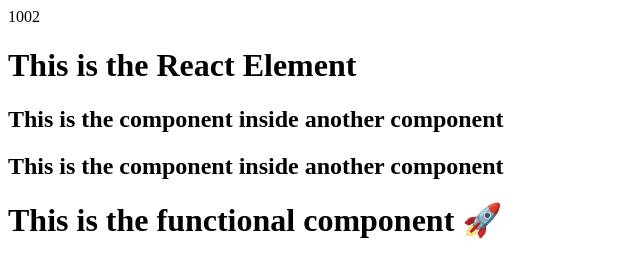
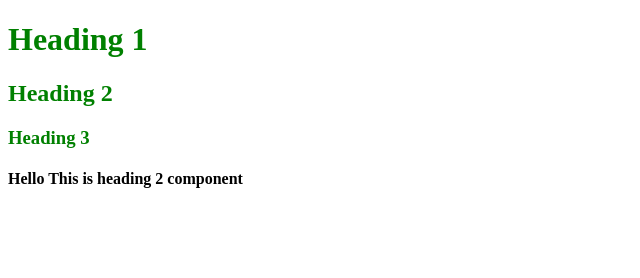
Before and after one commit to raja-raavi/React-part3-LayingTheFoundation, a React app: page / in a window 1280 px wide. Shown: the whole page, without its empty margins (0-640 px from the left). Built offline with nearby package versions, Linux system fonts and the light colour scheme.

Commit message:
Added the Assignment work

```diff
--- /dev/null
+++ b/codingAss.js
@@ -0,0 +1,37 @@
+import React from "react";
+import ReactDOM from "react-dom/client";
+
+//React Element
+// const heading = React.createElement("div", { className: "title" }, [
+//   React.createElement("h1", { key: "h1" }, "Heading 1"),
+//   React.createElement("h2", { key: "h2" }, "Heading 2"),
+//   React.createElement("h3", { key: "h3" }, "Heading 3"),
+// ]);
+
+//Uisng JSX
+// const heading = (
+//   <div className="title">
+//     <h1>Heading 1</h1>
+//     <h2>Heading 2</h2>
+//     <h3>Heading 3</h3>
+//   </div>
+// );
+
+//Functional component
+const Heading = () => {
+  return (
+    <div className="title">
+      <h1 className="color">Heading 1</h1>
+      <h2 className="color">Heading 2</h2>
+      <h3 className="color">Heading 3</h3>
+      {Heading2()}
+    </div>
+  );
+};
+
+// component composition
+const Heading2 = () => <h4>Hello This is heading 2 component</h4>;
+
+const root = ReactDOM.createRoot(document.getElementById("root"));
+
+root.render(<Heading />);
--- a/index.css
+++ b/index.css
@@ -1,3 +1,7 @@
 .heading {
   color: red;
 }
+
+.color {
+  color: green;
+}
--- a/index.html
+++ b/index.html
@@ -12,7 +12,7 @@
 </div>
 
 <body>
-    <script type="module" src="App.js"></script>
+    <script type="module" src="codingAss.js"></script>
 </body>
 
 </html>
```
